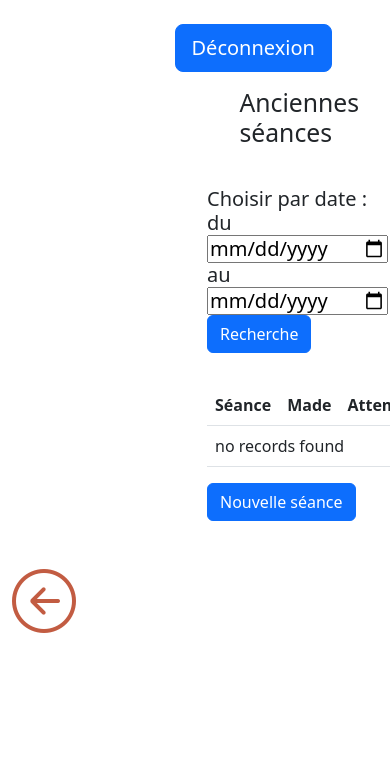
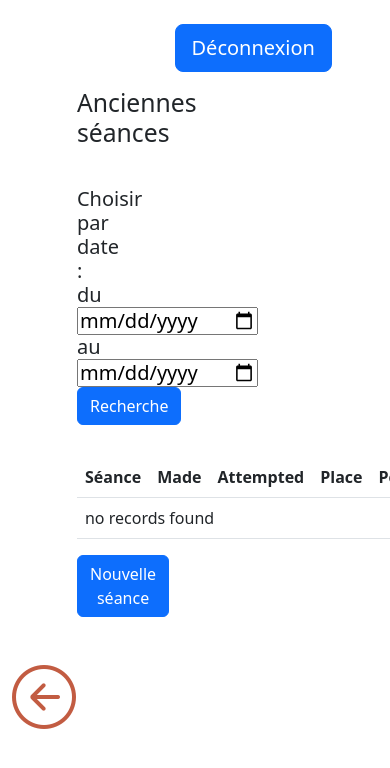
Before and after one commit to Jpatrux/projetTicketShoot, a Symfony app: template templates/shootarounds/index.html.twig in a window 390 px wide; the page is wider, and only the part inside the window is pictured. Shown: the top 768 px of that part. Run offline with Twig, Linux system fonts and the light colour scheme; the template is opened without the code that fills it, so the values that code supplies are empty; some libraries are stand-ins or nearby versions.

Commit message:
Préparation pour le déploiement

```diff
--- a/templates/shootarounds/index.html.twig
+++ b/templates/shootarounds/index.html.twig
@@ -12,14 +12,14 @@
         </div>
         <div class="row vide3 mt-3"></div>
         <div class="row">
-            <div class="col-7 col-xl-7"></div>
-            <div class="col-4 col-xl-4">
+            <div class="col-2 col-md-4 col-xl-7"></div>
+            <div class="col-1 col-md-2 col-xl-4">
                 <h2>Anciennes séances</h2>
             </div>
         </div>
         <div class="row mt-4">
-            <div class="col-6 col-xl-6"></div>
-            <div class="col-6 col-xl-6">
+            <div class="col-2 col-md-4 col-xl-6"></div>
+            <div class="col-2 col-md-4 col-xl-6">
                 <form action="/shootarounds/" method="post">
                     <p class="h5 text-danger">{{ errorMessage }}</p>
                     <h5>Choisir par date :
@@ -36,8 +36,8 @@
         </div>
         <div class="row mt-4"></div>
         <div class="row">
-            <div class="col-6"></div>
-            <div class="col-6">
+            <div class="col-2 col-md-4 col-xl-6"></div>
+            <div class="col-2 col-md-4 col-xl-6">
                 <table class="table">
                     <thead>
                     <tr>
@@ -77,7 +77,7 @@
 
 
         <div class="row mt-5">
-            <div class="col-2">
+            <div class="col-1 col-md-1 col-xl-2">
                 <a href="{{ path('app_main') }}"><img src="{{ asset('img/retour.png') }}" alt=""></a>
             </div>
         </div>
```
